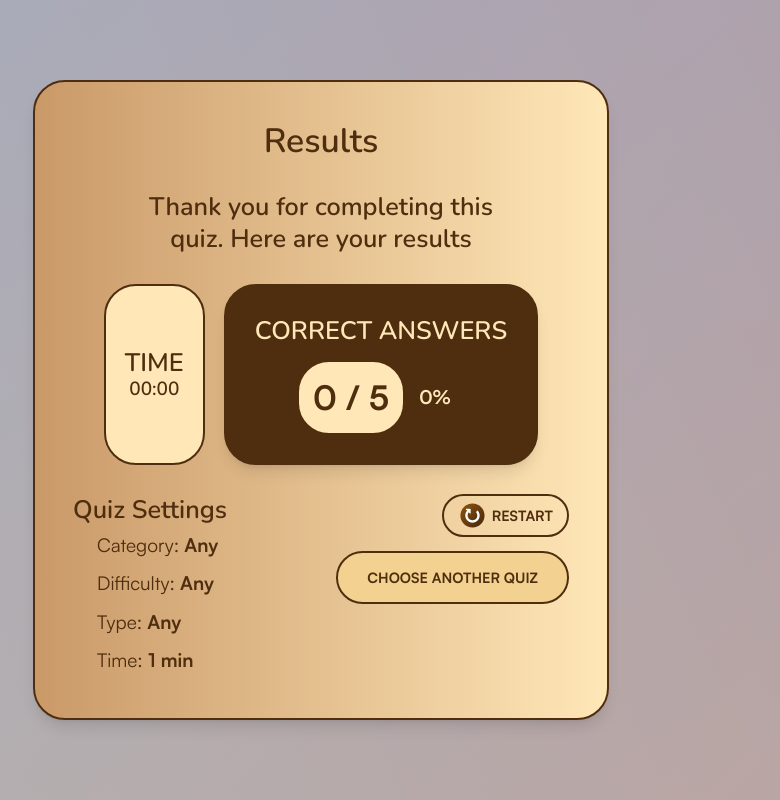
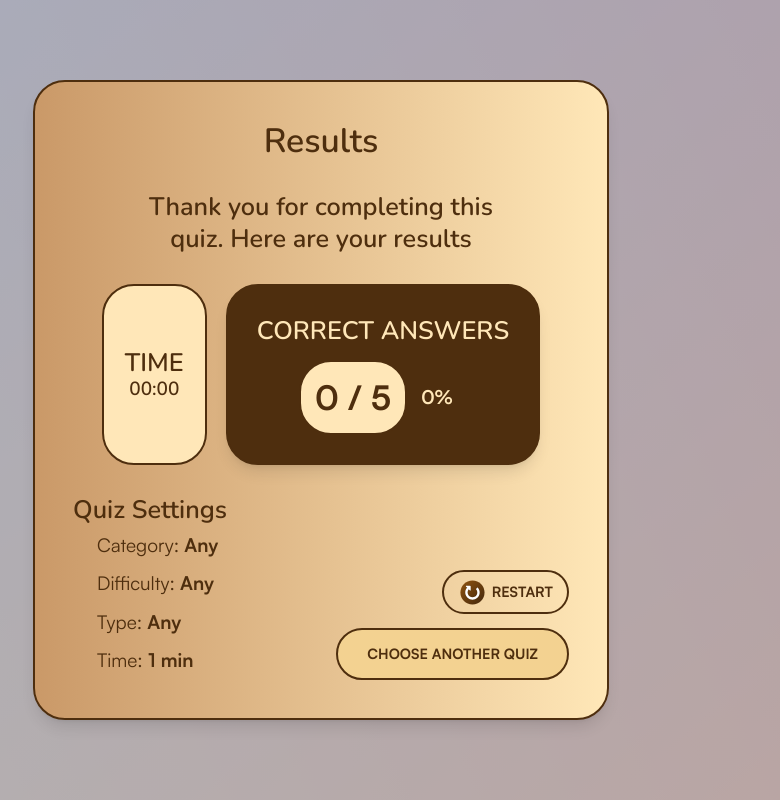
Before and after one commit to Arden27/React_01.24, a React (Vite) app: page /result in a window 1280 px wide. Shown: the whole page, without its empty margins (319-1099 px from the left). Built offline with nearby package versions, Linux system fonts and the light colour scheme.

Commit message:
refactor results screen to grid

```diff
--- a/src/screens/ResultScreen.tsx
+++ b/src/screens/ResultScreen.tsx
@@ -75,14 +75,14 @@ export function ResultScreen() {
 
   return (
     <>
-      <div className="relative m-lg flex max-w-xl flex-col items-center justify-center gap-md rounded-[2rem] border-2 border-solid border-text bg-gradient-to-r from-bg2 to-bg3 p-lg shadow-lg">
+      <div className="relative m-lg grid max-w-xl grid-cols-1 place-items-center gap-md rounded-[2rem] border-2 border-solid border-text bg-gradient-to-r from-bg2 to-bg3 p-lg shadow-lg">
         <h1>Results</h1>
         <h2 className="text-center">Thank you for completing this quiz. Here are your results</h2>
-        <div className="flex flex-row gap-sm">
+        <div className="grid grid-cols-[1fr_3fr] gap-sm">
           <div
             className="relative flex flex-col items-center justify-center rounded-[2rem] border-2 border-solid border-text bg-bg3 p-sm font-btn text-sm uppercase
-      text-text ">
-            <h2>Time</h2>
+text-text">
+            <h2 className="text-center">Time</h2>
             <h3>{formatTime(timeSpent)}</h3>
           </div>
           <div
@@ -102,7 +102,7 @@ export function ResultScreen() {
           </div>
         </div>
 
-        <div className="flex w-full flex-row justify-between">
+        <div className="grid w-full grid-cols-2 justify-between">
           <div className="self-start text-start">
             <h3 className="text-lg">Quiz Settings</h3>
             <ul className="ml-sm [&>*>span]:font-btn [&>*]:p-3xs">
@@ -129,8 +129,8 @@ export function ResultScreen() {
           </div>
 
           <div className="flex h-full flex-col items-end justify-end gap-xs">
-            <Button format="sm border" onClick={handleRestart} className="relative ">
-              <div className="relative flex h-full w-full flex-row items-center justify-center gap-3xs">
+            <Button format="sm border" onClick={handleRestart} className={`${showLoading ? "hover:bg-transparent hover:text-text" : ""}`}>
+              <div className="relative grid auto-cols-max grid-flow-col place-items-center gap-3xs">
                 <RestartIcon className="h-md w-md" />
                 {showLoading ? '' : 'Restart'}
               </div>
--- a/src/style/styles.css
+++ b/src/style/styles.css
@@ -43,6 +43,7 @@
 
   ::-webkit-scrollbar {
     width: 3px;
+    height: 0px;
   }
 
   ::-webkit-scrollbar-thumb {
```
